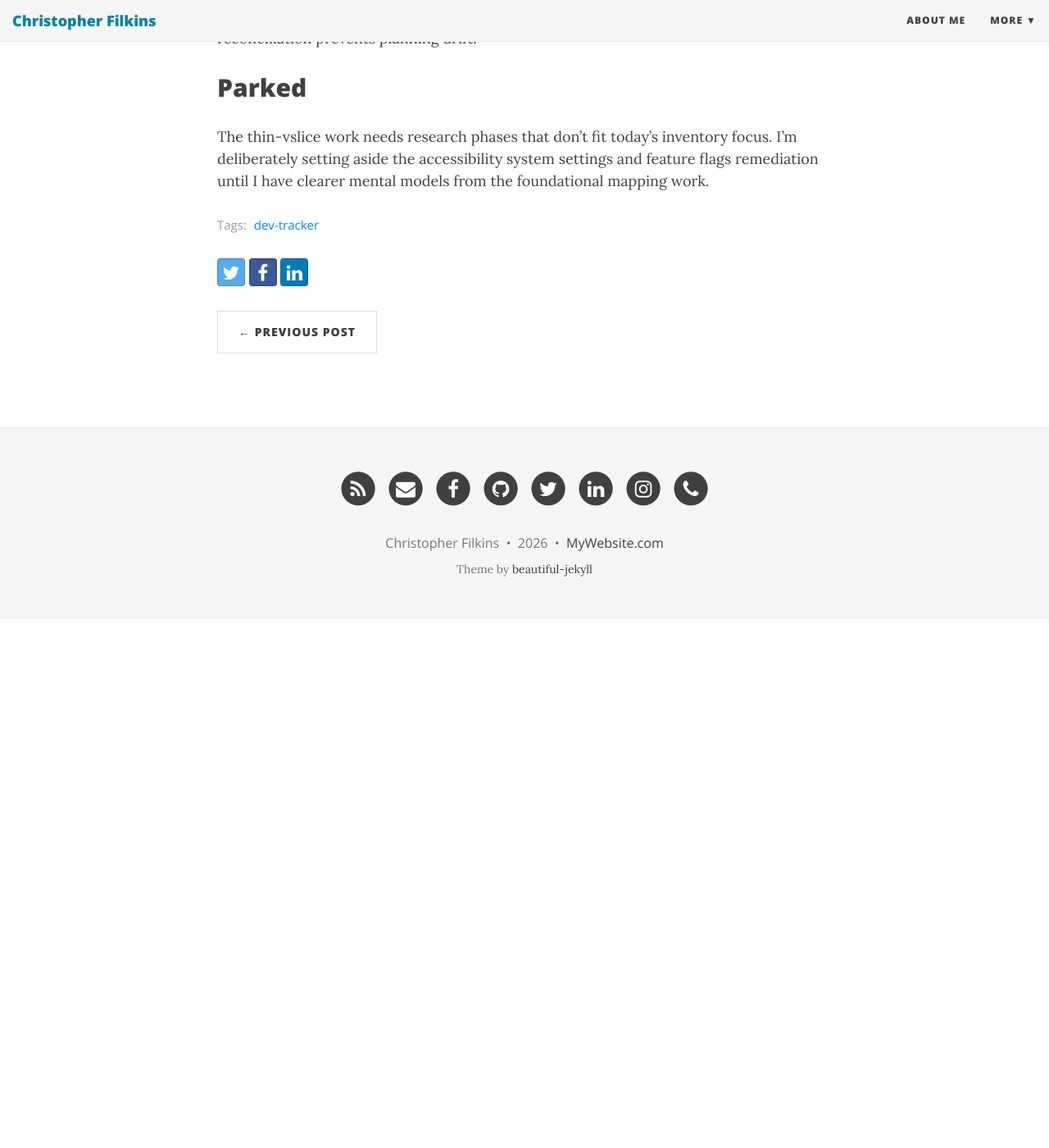
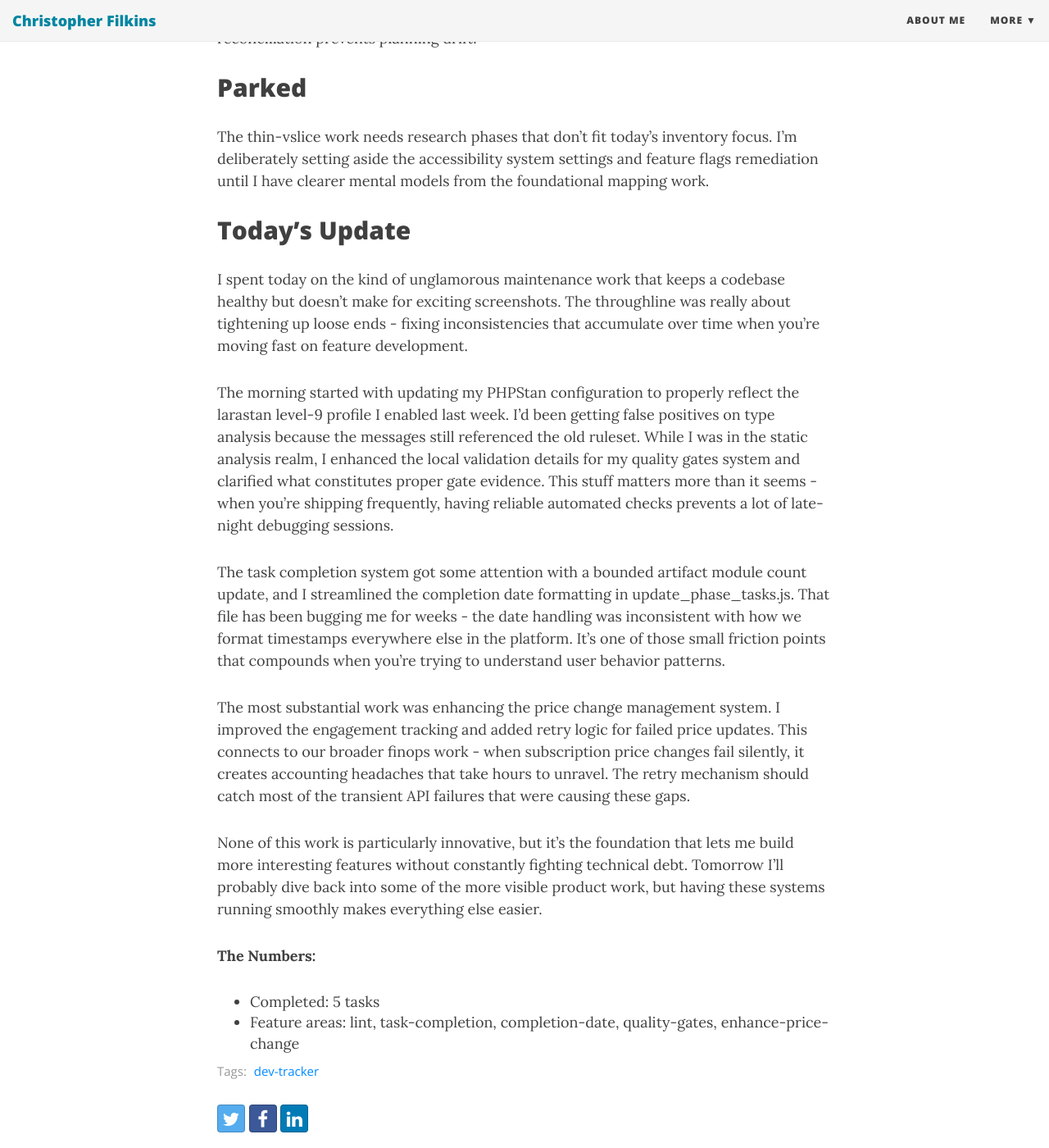
Before and after one commit to filchyboy/filchyboy.github.io, a Jekyll site: the page built from _posts/2026-04-23-daily-dev-log.md, in a window 1280 px wide and 1400 px high, scrolled down 1534 px. Shown: the whole window at 82% size. Built offline with Jekyll 4.4.1, drawn with Linux system fonts in a browser that asks for light colours; nearby versions of some CDN libraries; before the commit the page ends 2289 px from its top, so only the background shows below that.

Commit message:
Update build-in-public update: Daily Development Update

```diff
--- a/_posts/2026-04-23-daily-dev-log.md
+++ b/_posts/2026-04-23-daily-dev-log.md
@@ -38,4 +38,31 @@ The thin-vslice work needs research phases that don't fit today's inventory focu
 <!-- plan-unit-ids: agent-trust-management-inventory-existing-trust-controls,csp-alpine-audit,loc-followup-quick-wins,phpstan-file-28f7efb1994d,phpstan-file-6dabb4be8ed8,phpstan-file-70d59e3ec9a1,ucp-adaptors-inventory-current-mcp-entrypoints -->
 <!-- SECTION: DAILY-PLAN END -->
 
+
+<!-- SECTION: ACCOMPLISHED START -->
+<!-- accomplished-generated: 2026-04-23T14:55:51.238420+00:00 -->
+
+## Today's Update
+
+I spent today on the kind of unglamorous maintenance work that keeps a codebase healthy but doesn't make for exciting screenshots. The throughline was really about tightening up loose ends - fixing inconsistencies that accumulate over time when you're moving fast on feature development.
+
+The morning started with updating my PHPStan configuration to properly reflect the larastan level-9 profile I enabled last week. I'd been getting false positives on type analysis because the messages still referenced the old ruleset. While I was in the static analysis realm, I enhanced the local validation details for my quality gates system and clarified what constitutes proper gate evidence. This stuff matters more than it seems - when you're shipping frequently, having reliable automated checks prevents a lot of late-night debugging sessions.
+
+The task completion system got some attention with a bounded artifact module count update, and I streamlined the completion date formatting in update_phase_tasks.js. That file has been bugging me for weeks - the date handling was inconsistent with how we format timestamps everywhere else in the platform. It's one of those small friction points that compounds when you're trying to understand user behavior patterns.
+
+The most substantial work was enhancing the price change management system. I improved the engagement tracking and added retry logic for failed price updates. This connects to our broader finops work - when subscription price changes fail silently, it creates accounting headaches that take hours to unravel. The retry mechanism should catch most of the transient API failures that were causing these gaps.
+
+None of this work is particularly innovative, but it's the foundation that lets me build more interesting features without constantly fighting technical debt. Tomorrow I'll probably dive back into some of the more visible product work, but having these systems running smoothly makes everything else easier.
+
+**The Numbers:**
+- Completed: 5 tasks
+- Feature areas: lint, task-completion, completion-date, quality-gates, enhance-price-change
+
+
+<!-- Generated by dev-tracker publish_to_jekyll.py (AI mode) -->
+<!-- accomplished-date: 2026-04-23 -->
+<!-- unit-ids: lint-phpstan-messages-reflect-larastan-enabled-level-9,task-completion-task-completion-count-bounded-artifact,completion-date-completion-date-format-update-phase-tasks-js-streamline,quality-gates-enhance-local-static-analysis-validation-details,enhance-price-change-enhance-price-change-management-with -->
+
+<!-- accomplished-unit-ids: completion-date-completion-date-format-update-phase-tasks-js-streamline,enhance-price-change-enhance-price-change-management-with,lint-phpstan-messages-reflect-larastan-enabled-level-9,quality-gates-enhance-local-static-analysis-validation-details,task-completion-task-completion-count-bounded-artifact -->
+<!-- SECTION: ACCOMPLISHED END -->
 <!-- Generated by dev-tracker build_today_plan.py -->
```
